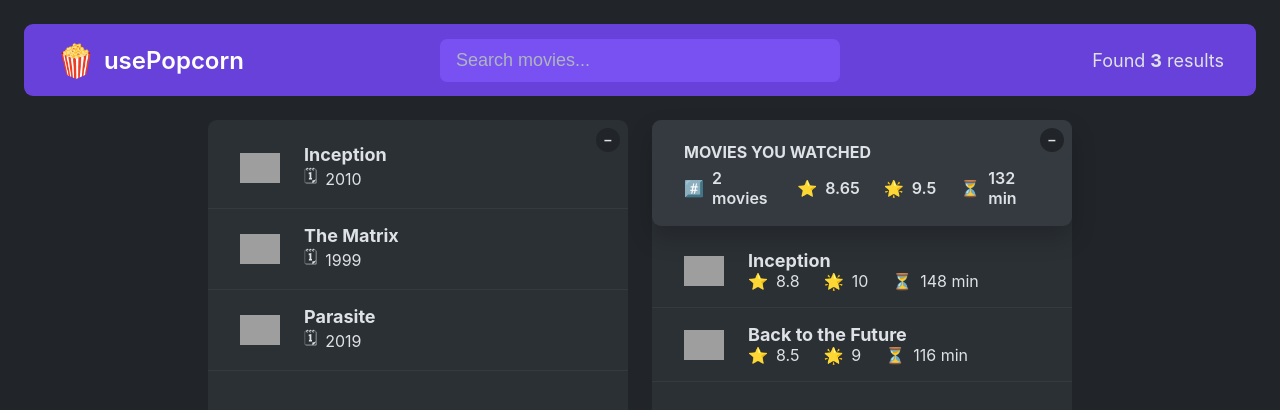
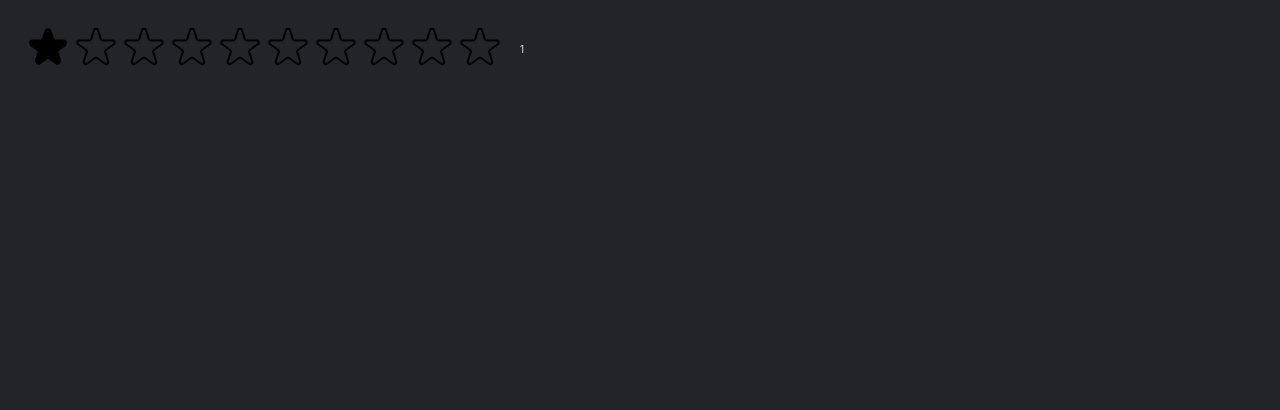
Before and after one commit to alirezasalimian98/react-usepopcorn, a React (Create React App) app: page / in a window 1280 px wide. Shown: the top 410 px of the page. Built offline with nearby package versions, Linux system fonts and the light colour scheme; grey boxes are pictures that could not be loaded.

Commit message:
addind the star file and working on it for start rating in project

```diff
--- a/src/App.js
+++ b/src/App.js
@@ -52,6 +52,7 @@
 
 export default function App() {
   const [movies, setMovies] = useState(tempMovieData);
+  const [watched, setWatched] = useState(tempWatchedData);
 
   return (
     <>
@@ -61,10 +62,13 @@
         <NumResults movies={movies} />
       </NavBar>
       <Main>
-        <ListBox>
+        <Box>
           <MovieList movies={movies} />
-        </ListBox>
-        <WatchedBox />
+        </Box>
+        <Box>
+          <WatchedSummary watched={watched} />
+          <WatchedList watched={watched} />
+        </Box>
       </Main>
     </>
   );
@@ -109,8 +113,8 @@
   return <main className="main">{children}</main>;
 }
 
-function ListBox({ children }) {
-  const [isOpen1, setIsOpen1] = useState(true);
+function Box({ children }) {
+  const [isOpen, setIsOpen1] = useState(true);
 
   return (
     <div className="box">
@@ -118,12 +122,33 @@
         className="btn-toggle"
         onClick={() => setIsOpen1((open) => !open)}
       >
-        {isOpen1 ? "–" : "+"}
+        {isOpen ? "–" : "+"}
       </button>
-      {isOpen1 && children}
+      {isOpen && children}
     </div>
   );
 }
+
+// function WatchedBox() {
+//   const [isOpen2, setIsOpen2] = useState(true);
+
+//   return (
+//     <div className="box">
+//       <button
+//         className="btn-toggle"
+//         onClick={() => setIsOpen2((open) => !open)}
+//       >
+//         {isOpen2 ? "–" : "+"}
+//       </button>
+//       {isOpen2 && (
+//         <>
+//           <WatchedSummary watched={watched} />
+//           <WatchedList watched={watched} />
+//         </>
+//       )}
+//     </div>
+//   );
+// }
 
 function MovieList({ movies }) {
   return (
@@ -147,29 +172,6 @@
         </p>
       </div>
     </li>
-  );
-}
-
-function WatchedBox() {
-  const [watched, setWatched] = useState(tempWatchedData);
-  const [isOpen2, setIsOpen2] = useState(true);
-
-  return (
-    <div className="box">
-      <button
-        className="btn-toggle"
-        onClick={() => setIsOpen2((open) => !open)}
-      >
-        {isOpen2 ? "–" : "+"}
-      </button>
-      {isOpen2 && (
-        <>
-          <WatchedSummary watched={watched} />
-
-          <WatchedList watched={watched} />
-        </>
-      )}
-    </div>
   );
 }
 
--- /dev/null
+++ b/src/StarRating.js
@@ -0,0 +1,95 @@
+import { useState } from "react";
+const containerStyle = { display: "flex", gap: "16px", alignItems: "center" };
+
+const starContainer = { display: "flex" };
+
+const textStyle = { lineHeight: "1", margin: "0" };
+
+export default function StarRating({ maxRating = 5 }) {
+  const [rating, setRating] = useState(1);
+
+  function handleRating(rating) {
+    setRating(rating);
+  }
+  return (
+    <div style={containerStyle}>
+      <div style={starContainer}>
+        {Array.from({ length: maxRating }, (_, i) => (
+          <Star onRating={() => handleRating(i + 1)} full={rating >= i + 1} />
+        ))}
+      </div>
+      <p style={textStyle}>{rating || ""}</p>
+    </div>
+  );
+}
+
+const startStyle = {
+  heigh: "48px",
+  width: "48px",
+  display: "block",
+  cursor: "pointer",
+};
+
+function Star({ onRating, full }) {
+  return (
+    <span style={startStyle} onClick={onRating}>
+      {full ? (
+        <svg
+          xmlns="http://www.w3.org/2000/svg"
+          viewBox="0 0 20 20"
+          fill="#000"
+          stroke="#000"
+        >
+          <path d="M9.049 2.927c.3-.921 1.603-.921 1.902 0l1.07 3.292a1 1 0 00.95.69h3.462c.969 0 1.371 1.24.588 1.81l-2.8 2.034a1 1 0 00-.364 1.118l1.07 3.292c.3.921-.755 1.688-1.54 1.118l-2.8-2.034a1 1 0 00-1.175 0l-2.8 2.034c-.784.57-1.838-.197-1.539-1.118l1.07-3.292a1 1 0 00-.364-1.118L2.98 8.72c-.783-.57-.38-1.81.588-1.81h3.461a1 1 0 00.951-.69l1.07-3.292z" />
+        </svg>
+      ) : (
+        <svg
+          xmlns="http://www.w3.org/2000/svg"
+          fill="none"
+          viewBox="0 0 24 24"
+          stroke="#000"
+        >
+          <path
+            strokeLinecap="round"
+            strokeLinejoin="round"
+            strokeWidth="{2}"
+            d="M11.049 2.927c.3-.921 1.603-.921 1.902 0l1.519 4.674a1 1 0 00.95.69h4.915c.969 0 1.371 1.24.588 1.81l-3.976 2.888a1 1 0 00-.363 1.118l1.518 4.674c.3.922-.755 1.688-1.538 1.118l-3.976-2.888a1 1 0 00-1.176 0l-3.976 2.888c-.783.57-1.838-.197-1.538-1.118l1.518-4.674a1 1 0 00-.363-1.118l-3.976-2.888c-.784-.57-.38-1.81.588-1.81h4.914a1 1 0 00.951-.69l1.519-4.674z"
+          />
+        </svg>
+      )}
+    </span>
+  );
+}
+
+/*
+FULL STAR
+
+<svg
+  xmlns="http://www.w3.org/2000/svg"
+  viewBox="0 0 20 20"
+  fill="#000"
+  stroke="#000"
+>
+  <path
+    d="M9.049 2.927c.3-.921 1.603-.921 1.902 0l1.07 3.292a1 1 0 00.95.69h3.462c.969 0 1.371 1.24.588 1.81l-2.8 2.034a1 1 0 00-.364 1.118l1.07 3.292c.3.921-.755 1.688-1.54 1.118l-2.8-2.034a1 1 0 00-1.175 0l-2.8 2.034c-.784.57-1.838-.197-1.539-1.118l1.07-3.292a1 1 0 00-.364-1.118L2.98 8.72c-.783-.57-.38-1.81.588-1.81h3.461a1 1 0 00.951-.69l1.07-3.292z"
+  />
+</svg>
+
+
+EMPTY STAR
+
+<svg
+  xmlns="http://www.w3.org/2000/svg"
+  fill="none"
+  viewBox="0 0 24 24"
+  stroke="#000"
+>
+  <path
+    strokeLinecap="round"
+    strokeLinejoin="round"
+    strokeWidth="{2}"
+    d="M11.049 2.927c.3-.921 1.603-.921 1.902 0l1.519 4.674a1 1 0 00.95.69h4.915c.969 0 1.371 1.24.588 1.81l-3.976 2.888a1 1 0 00-.363 1.118l1.518 4.674c.3.922-.755 1.688-1.538 1.118l-3.976-2.888a1 1 0 00-1.176 0l-3.976 2.888c-.783.57-1.838-.197-1.538-1.118l1.518-4.674a1 1 0 00-.363-1.118l-3.976-2.888c-.784-.57-.38-1.81.588-1.81h4.914a1 1 0 00.951-.69l1.519-4.674z"
+  />
+</svg>
+
+*/
--- a/src/index.js
+++ b/src/index.js
@@ -2,10 +2,12 @@
 import ReactDOM from "react-dom/client";
 import "./index.css";
 import App from "./App";
+import StarRating from "./StarRating";
 
 const root = ReactDOM.createRoot(document.getElementById("root"));
 root.render(
   <React.StrictMode>
-    <App />
+    {/* <App /> */}
+    <StarRating maxRating={10} />
   </React.StrictMode>
 );
```
Also changed, not shown: src/index.css (+0 -33 lines).
